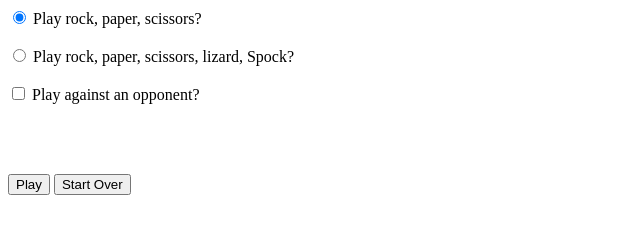
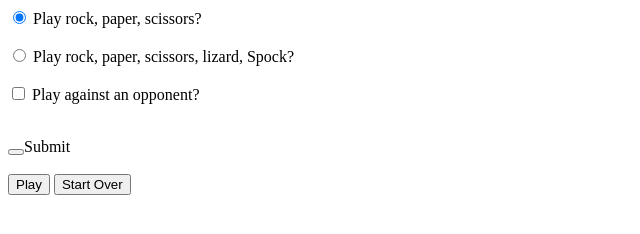
Before and after one commit to comp426-2023-spring/e02-parrepu, a website: page public/index.html in a window 1280 px wide. Shown: the full height of the page, 0-640 px from the left. Drawn offline with nearby package versions, Linux system fonts and the light colour scheme.

Commit message:
Debugging: added line 35

```diff
--- a/public/index.html
+++ b/public/index.html
@@ -32,6 +32,7 @@
 			<input type="submit" id="play" name="controls" value="Play">
       <input type="submit" id="startover" name="controls" value="Start Over"> -->
 		</form>
+		<button form="userinput" type="submit"></button>Submit</button>
 		<br><br>
     <button type="button" id="play" onclick="playGame()">Play</button>
     <button type="button" id="startover" onclick="startOver()">Start Over</button>
```
